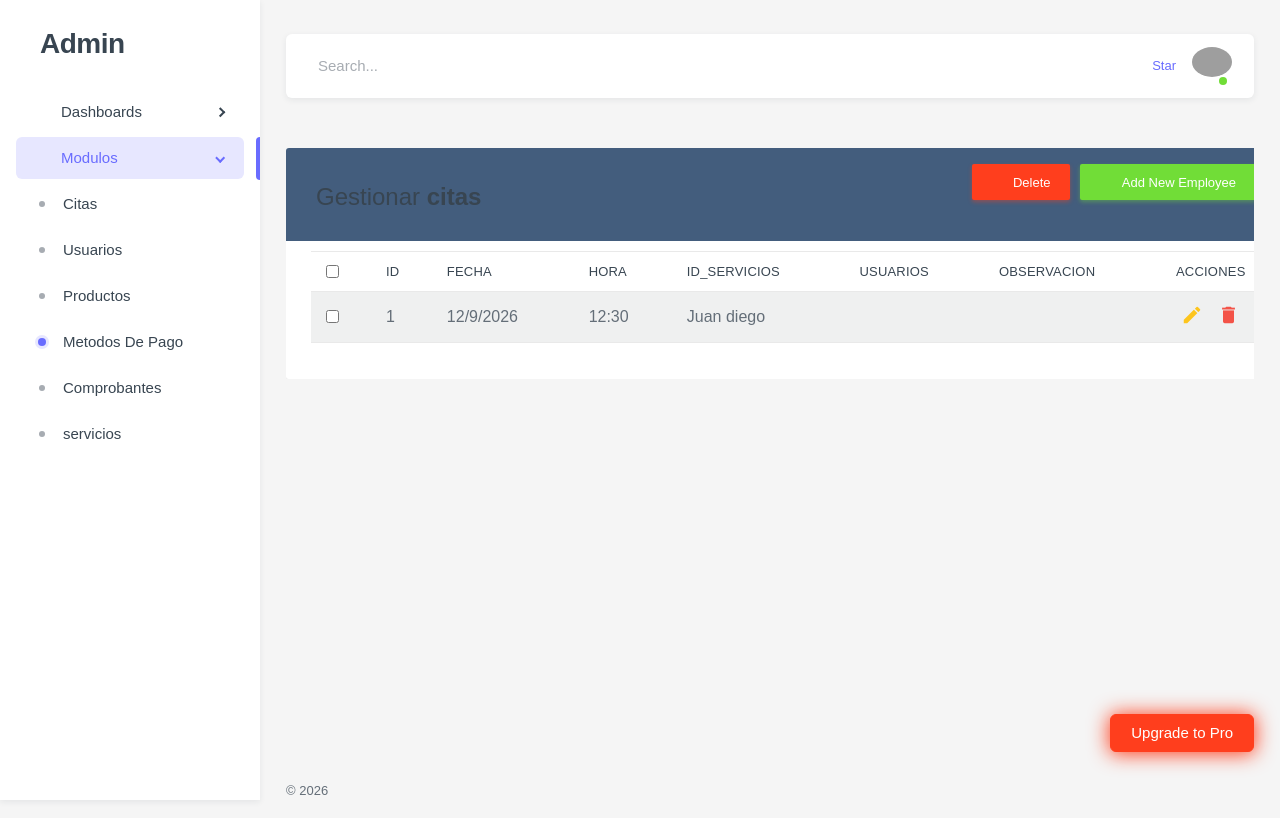
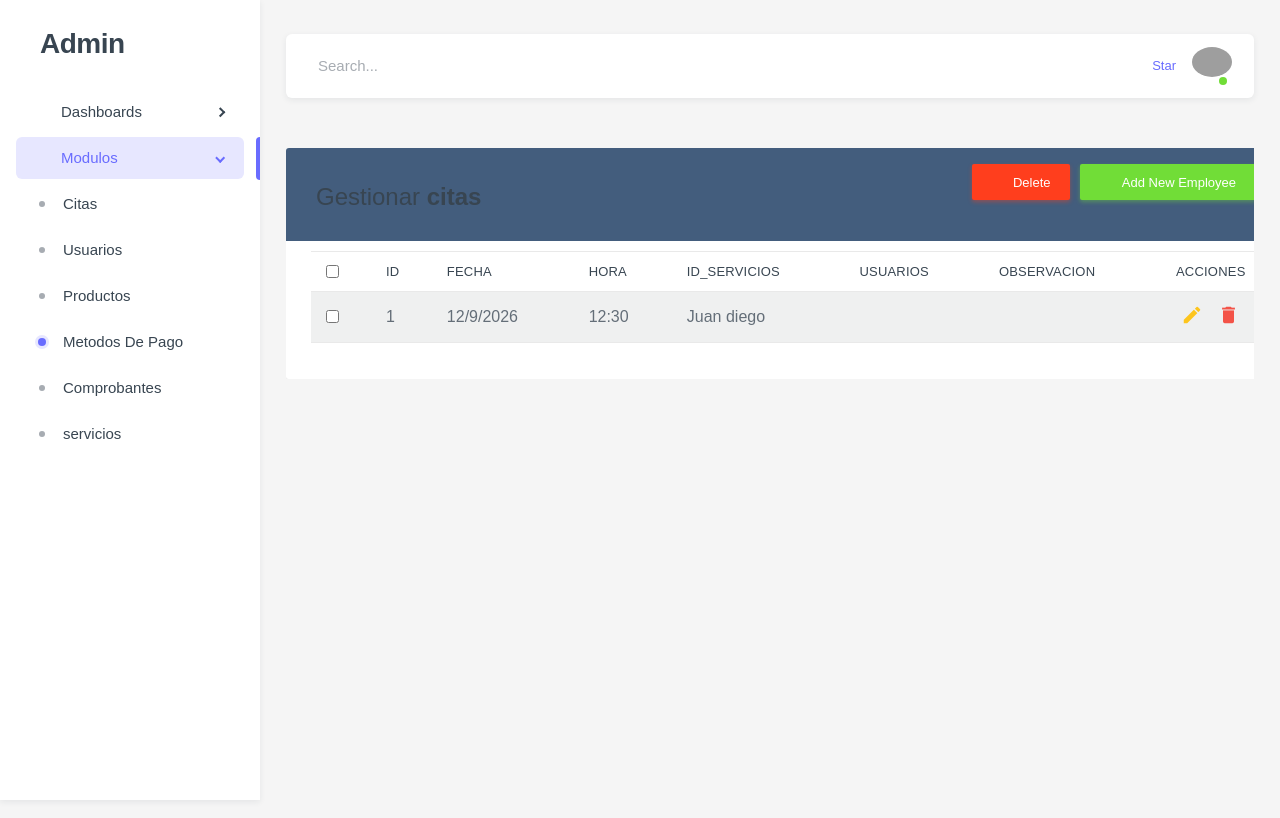
Before and after one commit to JUANRUBIANO16/barberiapy, a Django app: page /citas/ in a window 1280 px wide. Run offline with Django 5.2, Linux system fonts and the light colour scheme; some libraries are stand-ins or nearby versions; grey boxes are pictures that could not be loaded.

```diff
--- a/templates/base.html
+++ b/templates/base.html
@@ -166,7 +166,7 @@ ponlos tu mejor en la base {% load static %}
             <div class="container-xxl">
               <div class="footer-container d-flex align-items-center justify-content-between py-4 flex-md-row flex-column">
                 <div class="mb-2 mb-md-0">
-                  © <script>document.write(new Date().getFullYear());</script>
+
 
                 </div>
               </div>
@@ -186,9 +186,6 @@ ponlos tu mejor en la base {% load static %}
   </div>
   <!-- / Layout wrapper -->
 
-  <div class="buy-now">
-    <a href="https://themeselection.com/item/sneat-dashboard-pro-bootstrap/" target="_blank" class="btn btn-danger btn-buy-now">Upgrade to Pro</a>
-  </div>
 
   <!-- Core JS -->
   <script src="{% static 'vendor/libs/jquery/jquery.js' %}"></script>
```
